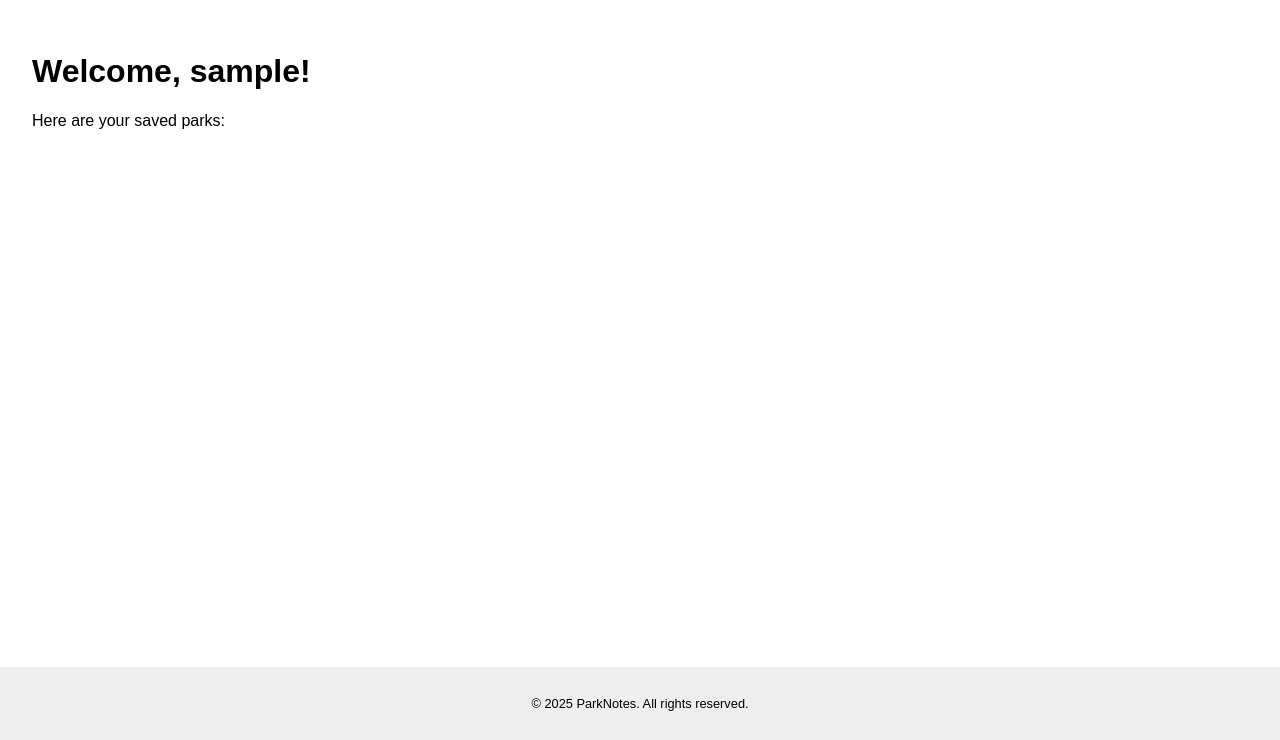
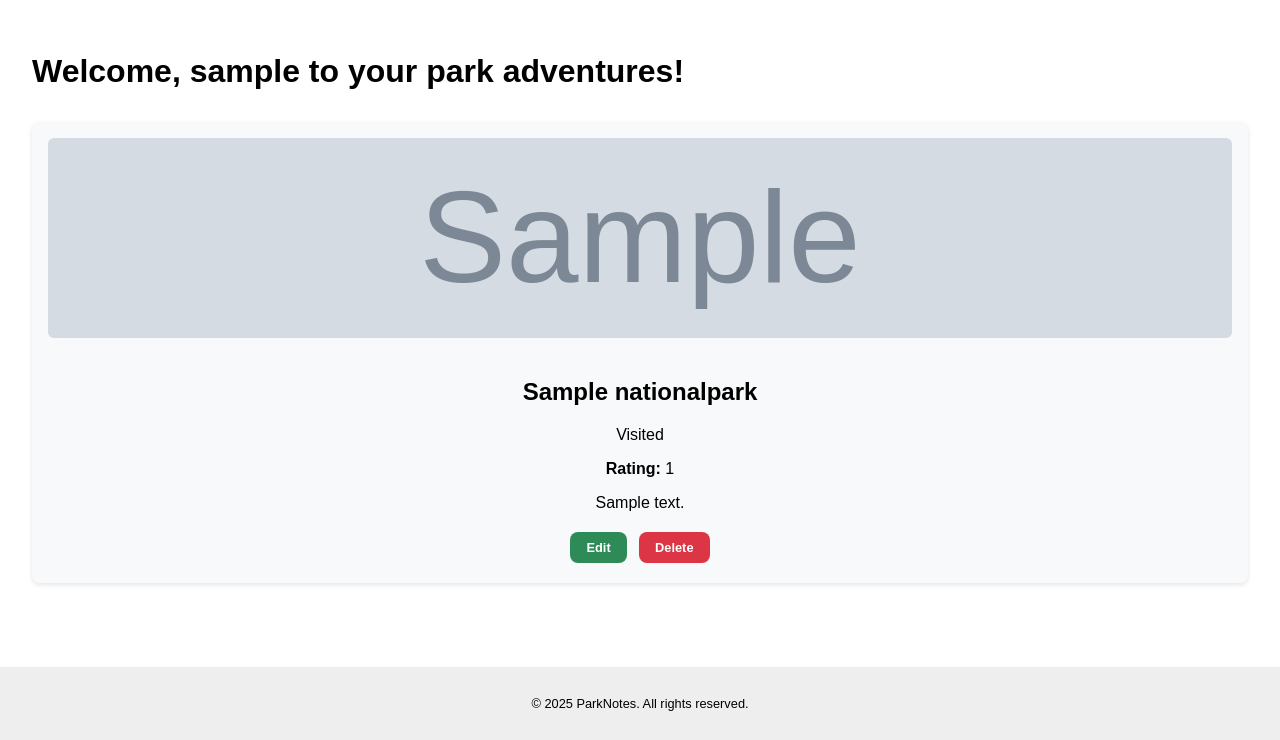
Before and after one commit to abl00mfield/national_parks_django, a Django app: page /dashboard/ in a window 1280 px wide. Shown: the part 60-800 px from the top of the page. Run offline with Django 5.2, Linux system fonts and the light colour scheme; a user stored in the database is signed in; tables that the repository leaves empty hold one stand-in row (values such as "Sample post"); grey boxes marked "Sample" are stand-in pictures; parts of the project's set-up code (start-up, migrations or seed data) failed here and were passed over.

Commit message:
created dashboard view showing a user's park notes

```diff
--- a/main_app/templates/dashboard.html
+++ b/main_app/templates/dashboard.html
@@ -1,7 +1,47 @@
 {% extends "base.html" %}
+{% load static %}
+
+{% block head%}
+<link rel="stylesheet" href="{% static 'css/dashboard.css' %}">
+{% endblock%}
 
 {% block content %}
-<h1>Welcome, {{ user.username }}!</h1>
-<p>Here are your saved parks:</p>
-<!-- parks list here -->
+<h1>Welcome, {{ user.username }} to your park adventures!</h1>
+{% if user_park_infos %}
+<div class="dashboard-grid">
+    {% for user_park in user_park_infos %}
+        <div class="park-card">
+            {% if user_park.chosen_photo %}
+                <img src="{{ user_park.chosen_photo.image_url }}" alt="{{ user_park.park.name }}"/>
+            {% elif user_park.park.photo_url %}
+                <img src="{{ user_park.park.photo_url}}" alt="{{ user_park.park.name }}"/>
+            {% else %}
+                <div class="no-photo">No Photo Available</div>
+            {% endif %}
+            <h2>{{ user_park.park.name }}</h2>
+
+            {% if user_park.visited %}
+                <span class = "badge-visted">Visited</span>
+            {% else %}
+                <span class="badge-planned">Planned Visit</span>
+            {% endif %}
+
+            {% if user_park.rating %}
+                <p><strong>Rating: </strong> {{ user_park.rating }} </p>
+            {% endif %}
+
+            {% if user_park.notes %}
+                <p>{{ user_park.notes }}</p>
+            {% endif %}
+
+            <div class="class-actions">
+                <a href="" class="btn small-btn">Edit</a>
+                <a href="" class="btn small-btn danger-btn">Delete</a>
+            </div>
+        </div>
+    {% endfor%}
+</div>
+{% else %}
+    <p>You haven't added any parks yet. Expore and add some!</p>
+{% endif %}
 {% endblock %}
--- a/main_app/templates/park_detail.html
+++ b/main_app/templates/park_detail.html
@@ -16,6 +16,7 @@
     {% endif %}
     {% if user.is_authenticated %}
     <div class = "add-to-my-parks">
+
         <a class = "btn" href="{% url 'add_user_park' park.id %}">Add Park (no photo selected)</a>
     </div>
     {% endif %}
--- a/main_app/views.py
+++ b/main_app/views.py
@@ -1,11 +1,12 @@
 from django.shortcuts import render, redirect
 from django.contrib.auth.decorators import login_required
+from django.contrib.auth.mixins import LoginRequiredMixin
 from django.contrib.auth.views import LoginView
 from django.contrib.auth.forms import UserCreationForm
 from django.contrib.auth import login
-from django.views.generic.edit import CreateView
+from django.views.generic.edit import CreateView, UpdateView
 from .models import UserParkInfo, NationalPark, ParkPhoto
-from .forms import UserParkInfoForm
+from .forms import UserParkInfoForm, UserParkInfoEditForm
 from django.urls import reverse_lazy
 
 
@@ -13,8 +14,11 @@ def home(request):
     return render(request, "landing.html")
 
 
+@login_required
 def dashboard(request):
-    return render(request, "dashboard.html")
+    user_park_infos = UserParkInfo.objects.filter(user=request.user)
+
+    return render(request, "dashboard.html", {"user_park_infos": user_park_infos})
 
 
 class Signin(LoginView):
@@ -50,7 +54,7 @@ def signup(request):
     return render(request, "signup.html", context)
 
 
-class UserParkInfoCreate(CreateView):
+class UserParkInfoCreate(LoginRequiredMixin, CreateView):
     model = UserParkInfo
     form_class = UserParkInfoForm
     template_name = "user_parkinfo_form.html"
@@ -70,10 +74,6 @@ class UserParkInfoCreate(CreateView):
                     form.instance.chosen_photo = park.photos.get(id=photo_id)
                 except ParkPhoto.DoesNotExist:
                     pass
-            else:
-                first_photo = park.photos.first()
-                if first_photo:
-                    form.instance.chosen_photo = first_photo
             form.instance.user = user
             form.instance.park = park
 
@@ -86,3 +86,14 @@ class UserParkInfoCreate(CreateView):
 
     def get_success_url(self):
         return reverse_lazy("dashboard")
+
+    class UserParkInfoUpdate(LoginRequiredMixin, UpdateView):
+        model = UserParkInfo
+        form_class = UserParkInfoEditForm
+        template_name = "user_parkinfo_edit.html"
+
+        def get_queryset(self):
+            return UserParkInfo.objects.filter(user=self.request.user)
+
+        def get_success_url(self):
+            return reverse_lazy("dashboard")
--- /dev/null
+++ b/static/css/dashboard.css
@@ -0,0 +1,59 @@
+.dashboard-grid {
+  display: grid;
+  grid-template-columns: repeat(auto-fit, minmax(250px, 1fr));
+  gap: 2rem;
+  margin-top: 2rem;
+}
+
+.park-card {
+  background: #f8f9fa;
+  padding: 1rem;
+  border-radius: 8px;
+  box-shadow: 0 2px 5px rgba(0, 0, 0, 0.1);
+  text-align: center;
+}
+
+.park-card img {
+  width: 100%;
+  height: 200px;
+  object-fit: cover;
+  border-radius: 6px;
+  margin-bottom: 1rem;
+}
+
+.badge-visited {
+  display: inline-block;
+  background-color: #2e8b57;
+  color: white;
+  padding: 0.25rem 0.5rem;
+  font-size: 0.8rem;
+  border-radius: 8px;
+  margin-top: 0.5rem;
+  font-weight: bold;
+}
+
+.badge-planned {
+  display: inline-block;
+  background-color: #4682b4;
+  color: white;
+  padding: 0.25rem 0.5rem;
+  font-size: 0.8rem;
+  border-radius: 8px;
+  margin-top: 0.5rem;
+  font-weight: bold;
+}
+
+.card-actions {
+  margin-top: 1rem;
+}
+
+.small-btn {
+  font-size: 0.8rem;
+  padding: 0.5rem 1rem;
+  margin: 0.25rem;
+}
+
+.danger-btn {
+  background-color: #dc3545; /* Bootstrap red */
+  color: white;
+}
```
Also changed, not shown: static/css/park_detail.css (+0 -8 lines).
